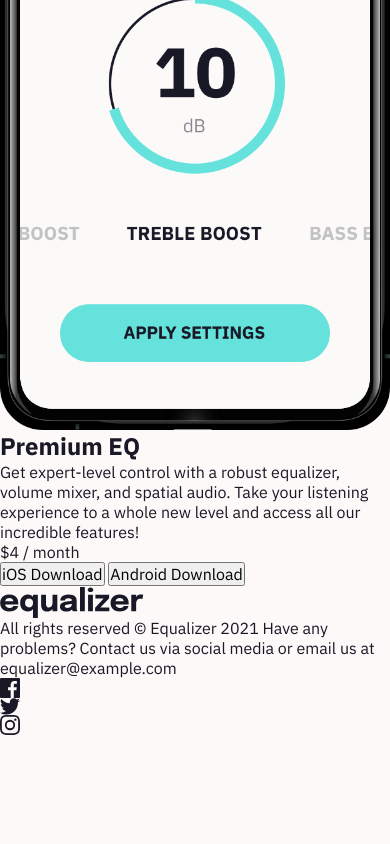
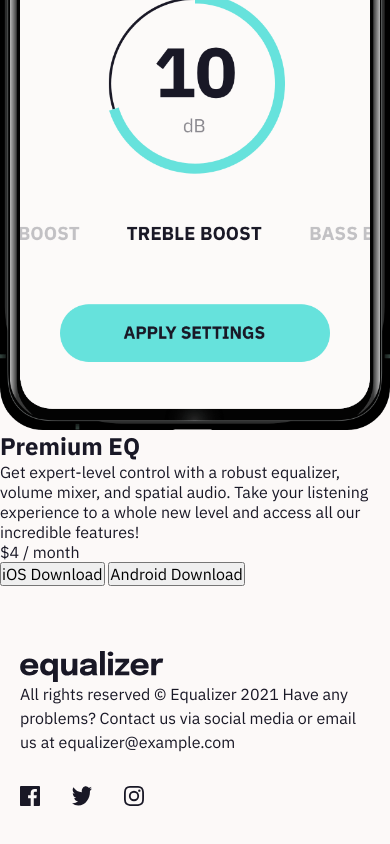
Before and after one commit to Osty-trainee/equalizer-landing-page, a plain HTML site: page index.html in a window 390 px wide. Shown: the part 1345-2189 px from the top of the page. Before the commit the page ends 2080 px from the top, so only its background shows below. Drawn offline with nearby package versions, Linux system fonts and the light colour scheme; files that its build step writes are made by us from their sources.

Commit message:
style: complete mobile layout for footer with interactive social icons

```diff
--- a/scss/main.scss
+++ b/scss/main.scss
@@ -146,3 +146,47 @@
         }
     }
 }
+
+.footer {
+    padding: var(--spacing-800)  var(--spacing-250) var(--spacing-1000) var(--spacing-250);
+
+    &__logo {
+        width: 9rem;
+        height: auto;
+        margin-bottom: var(--spacing-400);
+    }
+
+    &__text {
+        font-size: var(--spacing-200);
+        font-weight: 400;
+        line-height: 1.5;
+        margin-bottom: var(--spacing-400);
+
+        strong {
+            font-weight: 700;
+        }
+    }
+
+    &__social {
+        display: flex;
+        align-items: center;
+        gap: var(--spacing-400);
+
+        a {
+            display: inline-flex;
+            align-items: center;
+            justify-content: center;
+            transition: transform 0.2s ease, filter 0.2s ease;
+
+            &:hover {
+                transform: translateY(-2px);
+                filter: brightness(0) saturate(100%) invert(56%) sepia(87%) saturate(1633%) hue-rotate(334deg) brightness(101%) contrast(97%);
+            }
+        }
+
+        img {
+            width: var(--spacing-250);
+            height: var(--spacing-250);
+        }
+    }
+}
```
